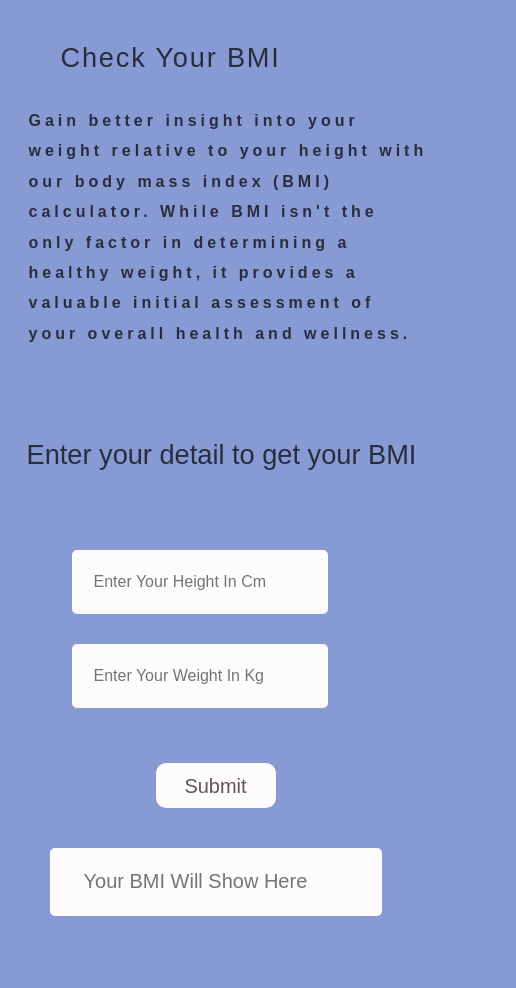
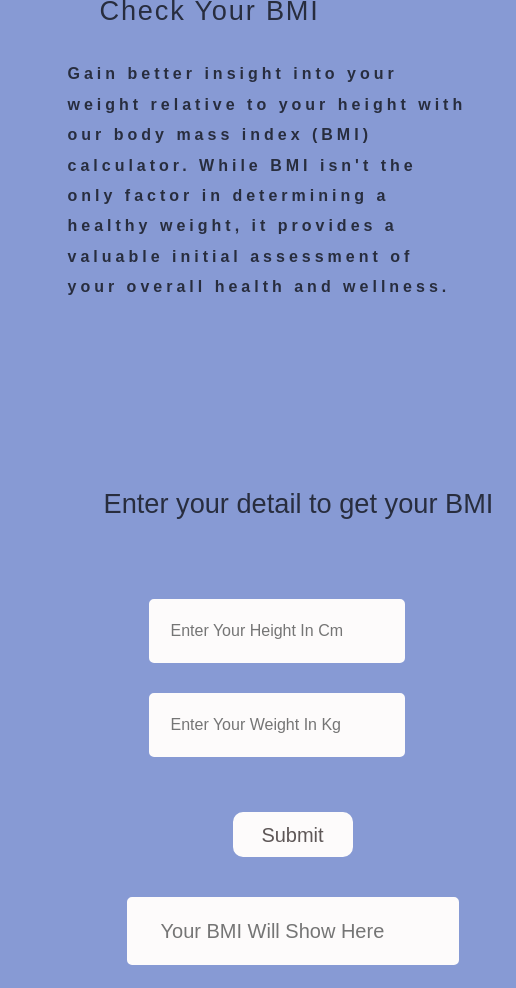
Before and after one commit to MoMoktan/BMI-Calculator.github.io, a plain HTML site: page index.html in a window 390 px wide. Shown: the whole page, 516 px wide, since content can reach past the window. Before the commit the page ends 956 px from the top, so only its background shows below. Drawn offline with Linux system fonts and the light colour scheme; a web font is replaced by a local one.

Commit message:
Update style.css

```diff
--- a/style.css
+++ b/style.css
@@ -33,7 +33,7 @@ body{
 
 #left-side{
     height: 70vh;
-    width: 40%;
+    width: 30%;
     align-items: center;
     display: flex;
 }
@@ -43,7 +43,7 @@ body{
     justify-content: center;
     flex-direction: column;
     margin-right: 300px;
-    margin-bottom: 35px;
+    margin-bottom: 8rem;
 }
 
 #left-inside p{
@@ -64,17 +64,19 @@ body{
 
 #right-side{
     height: 70vh;
-    width: 40%;
+    width: 60%;
     align-items: center;
     display: flex;
-    margin-left: 30px;
+    margin-left: 5.5rem;
+    margin-top: 2rem;
 }
 
 #right-inside{
     display: flex;
     flex-direction: column;
     align-items: center;
-    margin-top: 10px;
+    margin-right: 132px;
+    margin-top: 1rem;
 }
 
 #right-inside h1{
@@ -155,10 +157,11 @@ body{
 
 
 
-@media screen and (max-width: 768px) {
+@media screen and (max-width: 1146px) {
     #container{
         background-color: transparent;
-
+        height: 100vh;
+       width: 70%;
         display: flex;
         justify-content: center;
         align-items: center;
@@ -166,7 +169,7 @@ body{
     }
 
     #left-side{
-        background-color: transparent;
+
         width: 100%;
         margin-top:60px ;
         margin-left: 50px;
@@ -175,7 +178,7 @@ body{
     #right-side{
        margin-top: 4.5rem;
        width: 100%;
-       margin-right: 3.125rem;
+       margin-right: 2rem;
     }
     #right-side h1{
         /* margin-top: 4.5rem; */
```
